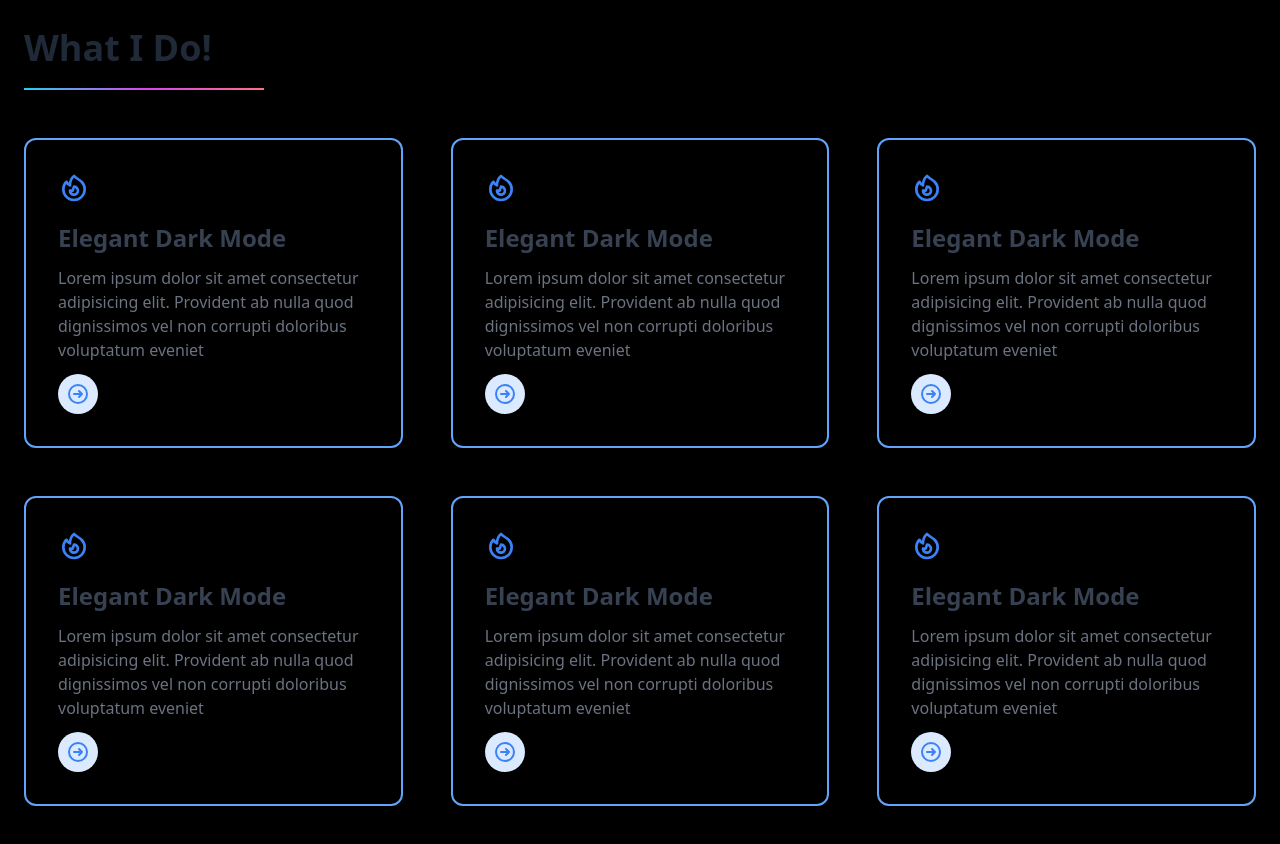
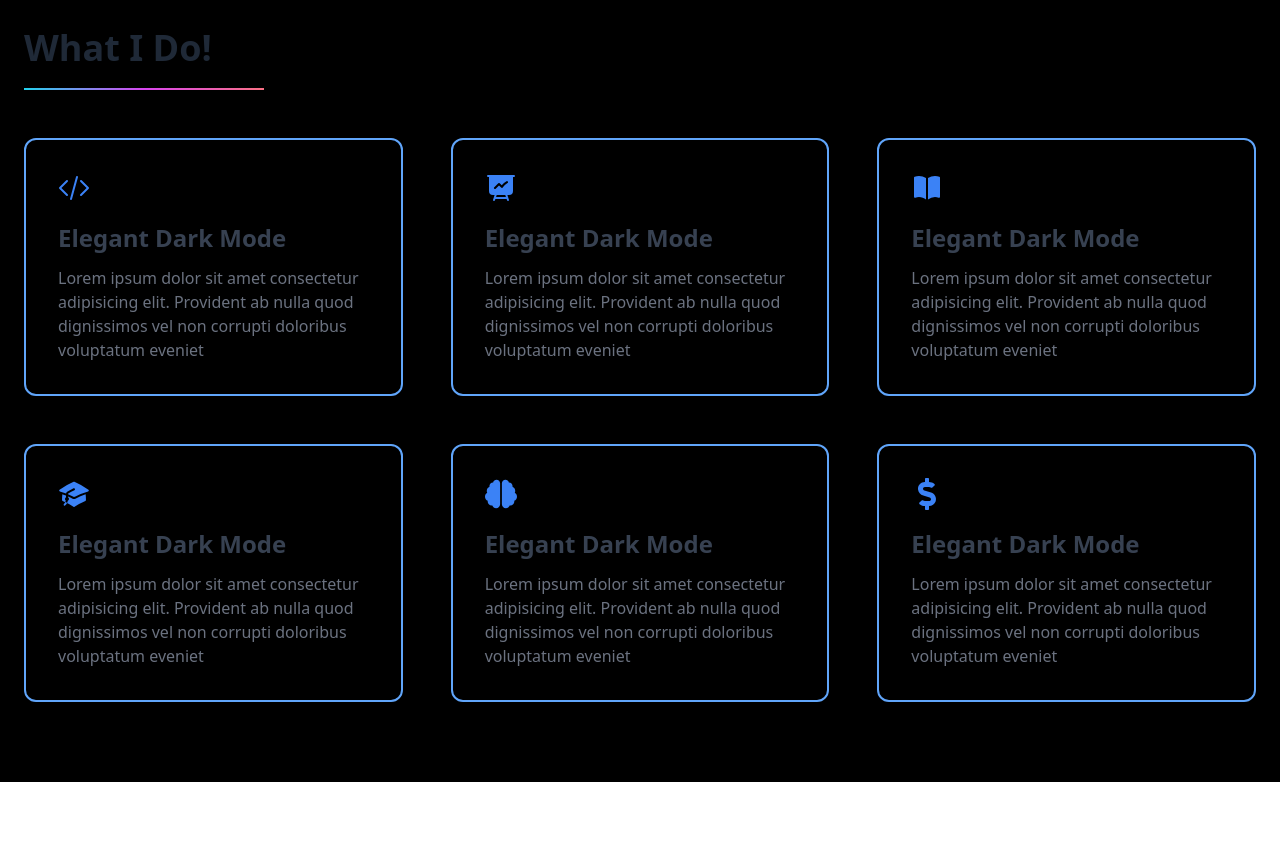
Before and after one commit to shifufx/portofolio, a Next.js app: page /about in a window 1280 px wide. Shown: the part 700-1544 px from the top of the page. After the commit the page ends 1482 px from the top, so only its background shows below. Built offline with nearby package versions, Linux system fonts and the light colour scheme.

Commit message:
clear about section :whale::whale::whale::whale::whale::octopus:

```diff
--- a/components/Info.jsx
+++ b/components/Info.jsx
@@ -1,4 +1,5 @@
 import React from "react";
+import {FaBrain, FaDollarSign} from 'react-icons/fa'
 
 const info = () => {
     return(
@@ -6,9 +7,9 @@ const info = () => {
             <div className="absolute top-0 left-0 right-0 bottom-0 bg-black">
                 <div className="bg-black text-white py-10">
                     <div className="container mx-auto flex flex-col md:flex-row items-center my-12 md:my-24">
-                        <div className="flex flex-col w-full lg:w-1/3 justify-center items-start p-8">
-                            <h1 className="text-3xl md:text-5xl p-2 py-7 text-white tracking-loose">About Me</h1>
-                            <p className="text-sm md:text-base text-gray-50 mb-4 leading-6">I'm Creative Director and UI/UX Designer from Sydney, Australia, working in web development and print media. I enjoy turning complex problems into simple, beautiful and intuitive designs.
+                        <div className="flex-col w-full lg:w-2/3 md:w-1/3 justify-center items-start p-8">
+                            <h1 className="text-3xl md:text-5xl p-2 lg:py-16 md:py-10 text-white tracking-loose ">About Me</h1>
+                            <p className="text-sm md:text-base text-gray-50 mb-4 ">I'm Creative Director and UI/UX Designer from Sydney, Australia, working in web development and print media. I enjoy turning complex problems into simple, beautiful and intuitive designs.
                                 My aim is to bring across your message and identity in the most creative way. I created web design for many famous brand companies.
                             </p>
                             {/* <a href="#what"
@@ -27,7 +28,7 @@ const info = () => {
                     </div>
                 </div>
                 {/* what i do section */}
-                <section class="bg-white dark:bg-black">
+                <section className="bg-white dark:bg-black">
                     <div className="container px-6 xl:py-20 md:py-10 mx-auto bg-black" id="what">
                         <h1 className="text-3xl font-semibold text-gray-800 capitalize lg:text-4xl dark:text-white mb-5">What i do!</h1>
 
@@ -36,18 +37,13 @@ const info = () => {
                             <div className="h-0.5 xl:w-[15rem] sm:w-[10rem] bottom-0 left-0 bg-text-clip bg-gradient-to-l from-rose-400 via-fuchsia-500 to-cyan-400">
                             </div>
                         </div>
-                        {/* <p className="mt-4 text-gray-500 xl:mt-6 dark:text-gray-300">
-                            Lorem ipsum dolor sit amet consectetur, adipisicing elit. Nostrum quam voluptatibus
-                        </p> */}
-
                         <div className="grid grid-cols-1 gap-8 mt-8 xl:mt-12 xl:gap-12 md:grid-cols-2 xl:grid-cols-3">
                             {Post()}
-                            {Post()}
-                            {Post()}
-                            {Post()}
-                            {Post()}
-                            {Post()}
-
+                            {Post2()}
+                            {Post3()}
+                            {Post4()}
+                            {Post5()}
+                            {Post6()}
                         </div>
                     </div>
                 </section>
@@ -60,22 +56,92 @@ function Post() {
     return(
         <div className="p-8 space-y-3 border-2 border-blue-400 dark:border-blue-300 rounded-xl">
             <span className="inline-block text-blue-500 dark:text-blue-400">
-            <svg xmlns="http://www.w3.org/2000/svg" className="w-8 h-8" fill="none" viewBox="0 0 24 24" stroke="currentColor">
-                <path stroke-linecap="round" stroke-linejoin="round" stroke-width="2" d="M17.657 18.657A8 8 0 016.343 7.343S7 9 9 10c0-2 .5-5 2.986-7C14 5 16.09 5.777 17.656 7.343A7.975 7.975 0 0120 13a7.975 7.975 0 01-2.343 5.657z" />
-                <path stroke-linecap="round" stroke-linejoin="round" stroke-width="2" d="M9.879 16.121A3 3 0 1012.015 11L11 14H9c0 .768.293 1.536.879 2.121z" />
+                <svg xmlns="http://www.w3.org/2000/svg" viewBox="0 0 24 24" fill-rule="evenodd" fill="currentColor" clip-rule="evenodd" className="w-8 h-8 stroke-2">
+                    <path  d="M14.447 3.027a.75.75 0 01.527.92l-4.5 16.5a.75.75 0 01-1.448-.394l4.5-16.5a.75.75 0 01.921-.526zM16.72 6.22a.75.75 0 011.06 0l5.25 5.25a.75.75 0 010 1.06l-5.25 5.25a.75.75 0 11-1.06-1.06L21.44 12l-4.72-4.72a.75.75 0 010-1.06zm-9.44 0a.75.75 0 010 1.06L2.56 12l4.72 4.72a.75.75 0 11-1.06 1.06L.97 12.53a.75.75 0 010-1.06l5.25-5.25a.75.75 0 011.06 0z"  />
                 </svg>
             </span>
-
             <h1 className="text-2xl font-semibold text-gray-700 capitalize dark:text-white">elegant Dark Mode</h1>
             <p className="text-gray-500 dark:text-gray-300">
                 Lorem ipsum dolor sit amet consectetur adipisicing elit. Provident ab nulla quod dignissimos vel non corrupti doloribus voluptatum eveniet
             </p>
+        </div>
+    )
+}
 
-        <a href="#" className="inline-flex p-2 text-blue-500 capitalize transition-colors duration-300 transform bg-blue-100 rounded-full rtl:-scale-x-100 dark:bg-blue-500 dark:text-white hover:underline hover:text-blue-600 dark:hover:text-blue-500">
-            <svg xmlns="http://www.w3.org/2000/svg" className="w-6 h-6" fill="none" viewBox="0 0 24 24" stroke="currentColor">
-                <path stroke-linecap="round" stroke-linejoin="round" stroke-width="2" d="M13 9l3 3m0 0l-3 3m3-3H8m13 0a9 9 0 11-18 0 9 9 0 0118 0z" />
+function Post2() {
+    return(
+        <div className="p-8 space-y-3 border-2 border-blue-400 dark:border-blue-300 rounded-xl">
+            <span className="inline-block text-blue-500 dark:text-blue-400">
+                <svg xmlns="http://www.w3.org/2000/svg" viewBox="0 0 24 24" fill="currentColor" className="w-8 h-8">
+                    <path fill-rule="evenodd" d="M2.25 2.25a.75.75 0 000 1.5H3v10.5a3 3 0 003 3h1.21l-1.172 3.513a.75.75 0 001.424.474l.329-.987h8.418l.33.987a.75.75 0 001.422-.474l-1.17-3.513H18a3 3 0 003-3V3.75h.75a.75.75 0 000-1.5H2.25zm6.54 15h6.42l.5 1.5H8.29l.5-1.5zm8.085-8.995a.75.75 0 10-.75-1.299 12.81 12.81 0 00-3.558 3.05L11.03 8.47a.75.75 0 00-1.06 0l-3 3a.75.75 0 101.06 1.06l2.47-2.47 1.617 1.618a.75.75 0 001.146-.102 11.312 11.312 0 013.612-3.321z" clip-rule="evenodd" />
                 </svg>
-        </a>
+            </span>
+            <h1 className="text-2xl font-semibold text-gray-700 capitalize dark:text-white">elegant Dark Mode</h1>
+            <p className="text-gray-500 dark:text-gray-300">
+                Lorem ipsum dolor sit amet consectetur adipisicing elit. Provident ab nulla quod dignissimos vel non corrupti doloribus voluptatum eveniet
+            </p>
+        </div>
+    )
+}
+
+function Post3() {
+    return(
+        <div className="p-8 space-y-3 border-2 border-blue-400 dark:border-blue-300 rounded-xl">
+            <span className="inline-block text-blue-500 dark:text-blue-400">
+                <svg xmlns="http://www.w3.org/2000/svg" viewBox="0 0 24 24" fill="currentColor" class="w-8 h-8">
+                    <path d="M11.25 4.533A9.707 9.707 0 006 3a9.735 9.735 0 00-3.25.555.75.75 0 00-.5.707v14.25a.75.75 0 001 .707A8.237 8.237 0 016 18.75c1.995 0 3.823.707 5.25 1.886V4.533zM12.75 20.636A8.214 8.214 0 0118 18.75c.966 0 1.89.166 2.75.47a.75.75 0 001-.708V4.262a.75.75 0 00-.5-.707A9.735 9.735 0 0018 3a9.707 9.707 0 00-5.25 1.533v16.103z" />
+                </svg>
+            </span>
+            <h1 className="text-2xl font-semibold text-gray-700 capitalize dark:text-white">elegant Dark Mode</h1>
+            <p className="text-gray-500 dark:text-gray-300">
+                Lorem ipsum dolor sit amet consectetur adipisicing elit. Provident ab nulla quod dignissimos vel non corrupti doloribus voluptatum eveniet
+            </p>
+        </div>
+    )
+}
+
+function Post4() {
+    return(
+        <div className="p-8 space-y-3 border-2 border-blue-400 dark:border-blue-300 rounded-xl">
+            <span className="inline-block text-blue-500 dark:text-blue-400">
+                <svg xmlns="http://www.w3.org/2000/svg" viewBox="0 0 24 24" fill="currentColor" className="w-8 h-8">
+                    <path d="M11.7 2.805a.75.75 0 01.6 0A60.65 60.65 0 0122.83 8.72a.75.75 0 01-.231 1.337 49.949 49.949 0 00-9.902 3.912l-.003.002-.34.18a.75.75 0 01-.707 0A50.009 50.009 0 007.5 12.174v-.224c0-.131.067-.248.172-.311a54.614 54.614 0 014.653-2.52.75.75 0 00-.65-1.352 56.129 56.129 0 00-4.78 2.589 1.858 1.858 0 00-.859 1.228 49.803 49.803 0 00-4.634-1.527.75.75 0 01-.231-1.337A60.653 60.653 0 0111.7 2.805z" />
+                    <path d="M13.06 15.473a48.45 48.45 0 017.666-3.282c.134 1.414.22 2.843.255 4.285a.75.75 0 01-.46.71 47.878 47.878 0 00-8.105 4.342.75.75 0 01-.832 0 47.877 47.877 0 00-8.104-4.342.75.75 0 01-.461-.71c.035-1.442.121-2.87.255-4.286A48.4 48.4 0 016 13.18v1.27a1.5 1.5 0 00-.14 2.508c-.09.38-.222.753-.397 1.11.452.213.901.434 1.346.661a6.729 6.729 0 00.551-1.608 1.5 1.5 0 00.14-2.67v-.645a48.549 48.549 0 013.44 1.668 2.25 2.25 0 002.12 0z" />
+                    <path d="M4.462 19.462c.42-.419.753-.89 1-1.394.453.213.902.434 1.347.661a6.743 6.743 0 01-1.286 1.794.75.75 0 11-1.06-1.06z" />
+                </svg>
+            </span>
+            <h1 className="text-2xl font-semibold text-gray-700 capitalize dark:text-white">elegant Dark Mode</h1>
+            <p className="text-gray-500 dark:text-gray-300">
+                Lorem ipsum dolor sit amet consectetur adipisicing elit. Provident ab nulla quod dignissimos vel non corrupti doloribus voluptatum eveniet
+            </p>
+        </div>
+    )
+}
+
+function Post5() {
+    return(
+        <div className="p-8 space-y-3 border-2 border-blue-400 dark:border-blue-300 rounded-xl">
+            <span className="inline-block text-blue-500 dark:text-blue-400">
+                <FaBrain className="w-8 h-8" />
+            </span>
+            <h1 className="text-2xl font-semibold text-gray-700 capitalize dark:text-white">elegant Dark Mode</h1>
+            <p className="text-gray-500 dark:text-gray-300">
+                Lorem ipsum dolor sit amet consectetur adipisicing elit. Provident ab nulla quod dignissimos vel non corrupti doloribus voluptatum eveniet
+            </p>
+        </div>
+    )
+}
+
+function Post6() {
+    return(
+        <div className="p-8 space-y-3 border-2 border-blue-400 dark:border-blue-300 rounded-xl">
+            <span className="inline-block text-blue-500 dark:text-blue-400">
+                <FaDollarSign className="w-8 h-8" />
+            </span>
+            <h1 className="text-2xl font-semibold text-gray-700 capitalize dark:text-white">elegant Dark Mode</h1>
+            <p className="text-gray-500 dark:text-gray-300">
+                Lorem ipsum dolor sit amet consectetur adipisicing elit. Provident ab nulla quod dignissimos vel non corrupti doloribus voluptatum eveniet
+            </p>
         </div>
     )
 }
--- a/components/Section2.jsx
+++ b/components/Section2.jsx
@@ -84,7 +84,7 @@ function Post(){
                 </p>
             </div>
 
-            <div className="button py-1 text-center mx-auto flex-row mb-5">
+            <div className="button py-7 text-center mx-auto flex-row mb-5">
                 <Link href={"/"}>
                     <button disabled className='cursor-not-allowed w-[1rem] xl:w-1/2 md:w-2/5 z-1 duration-300 hover:-translate-y-1 text-sm text-white bg-gradient-to-r from-cyan-400 via-cyan-500 to-cyan-600 hover:bg-gradient-to-br focus:ring-4 focus:outline-none focus:ring-cyan-300 dark:focus:ring-cyan-800 shadow-lg shadow-cyan-500/50 dark:shadow-lg dark:shadow-cyan-800/80 font-medium rounded-lg px-1 py-2.5 text-center mr-2'>
                         Download
```
Lines whose indentation alone changed are shown as unchanged.
